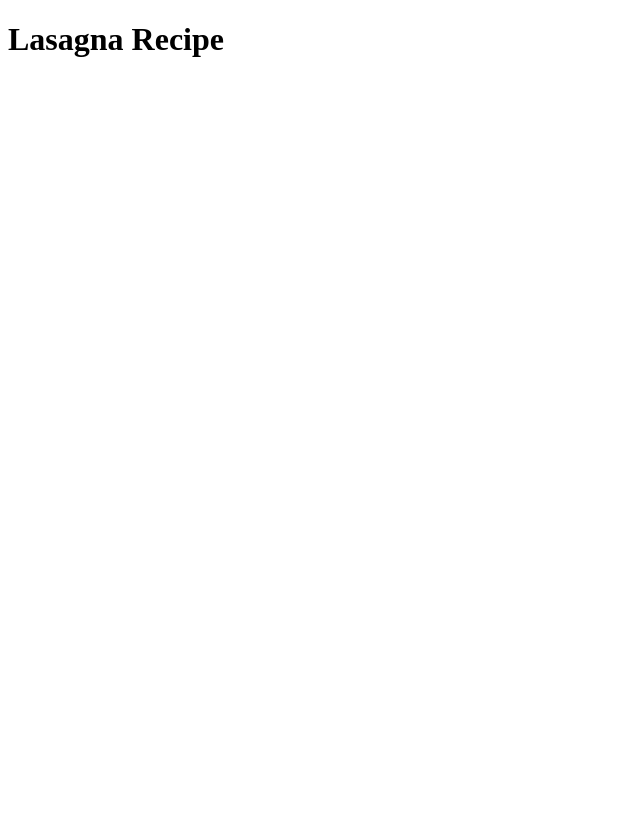
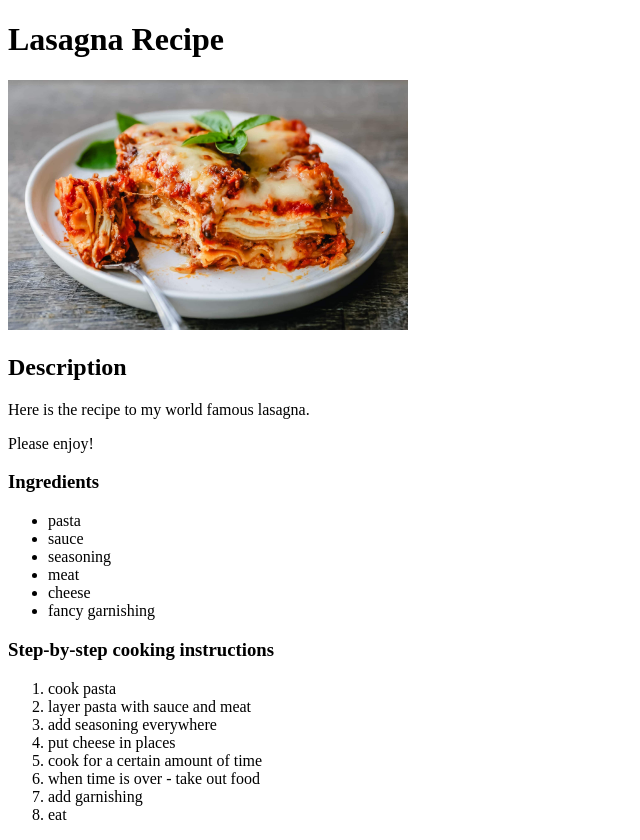
Before and after one commit to tiredbedhead/odin-recipes, a plain HTML site: page recipes/lasagna.html in a window 1280 px wide. Shown: the whole page, without its empty margins (0-640 px from the left). Before the commit the page ends 800 px from the top, so only its background shows below. Drawn offline with Linux system fonts and the light colour scheme.

Commit message:
finished lasagna page and added 2 more blank pages

```diff
--- a/recipes/lasagna.html
+++ b/recipes/lasagna.html
@@ -8,6 +8,30 @@
 
     <body>
         <h1>Lasagna Recipe</h1>
+            <img src="../pictures/lasagna.jpg" width="400" height="250" alt="Picture of Lasagna">
+        <h2>Description</h2>
+            <p>Here is the recipe to my world famous lasagna.</p>
+            <p> Please enjoy!</p>
+        <h3>Ingredients</h3>
+            <ul>
+                <li>pasta</li>
+                <li>sauce</li>
+                <li>seasoning</li>
+                <li>meat</li>
+                <li>cheese</li>
+                <li>fancy garnishing</li>
+            </ul>
+        <h3>Step-by-step cooking instructions</h3>
+            <ol>
+                <li>cook pasta</li>
+                <li>layer pasta with sauce and meat</li>
+                <li>add seasoning everywhere</li>
+                <li>put cheese in places</li>
+                <li>cook for a certain amount of time</li>
+                <li>when time is over - take out food</li>
+                <li>add garnishing</li>
+                <li>eat</li>
+            </ol>
     </body>
 
 
```
Also changed, not shown: pictures/lasagna.jpg (added), recipes/cake.html (added), recipes/icecream.html (added).
